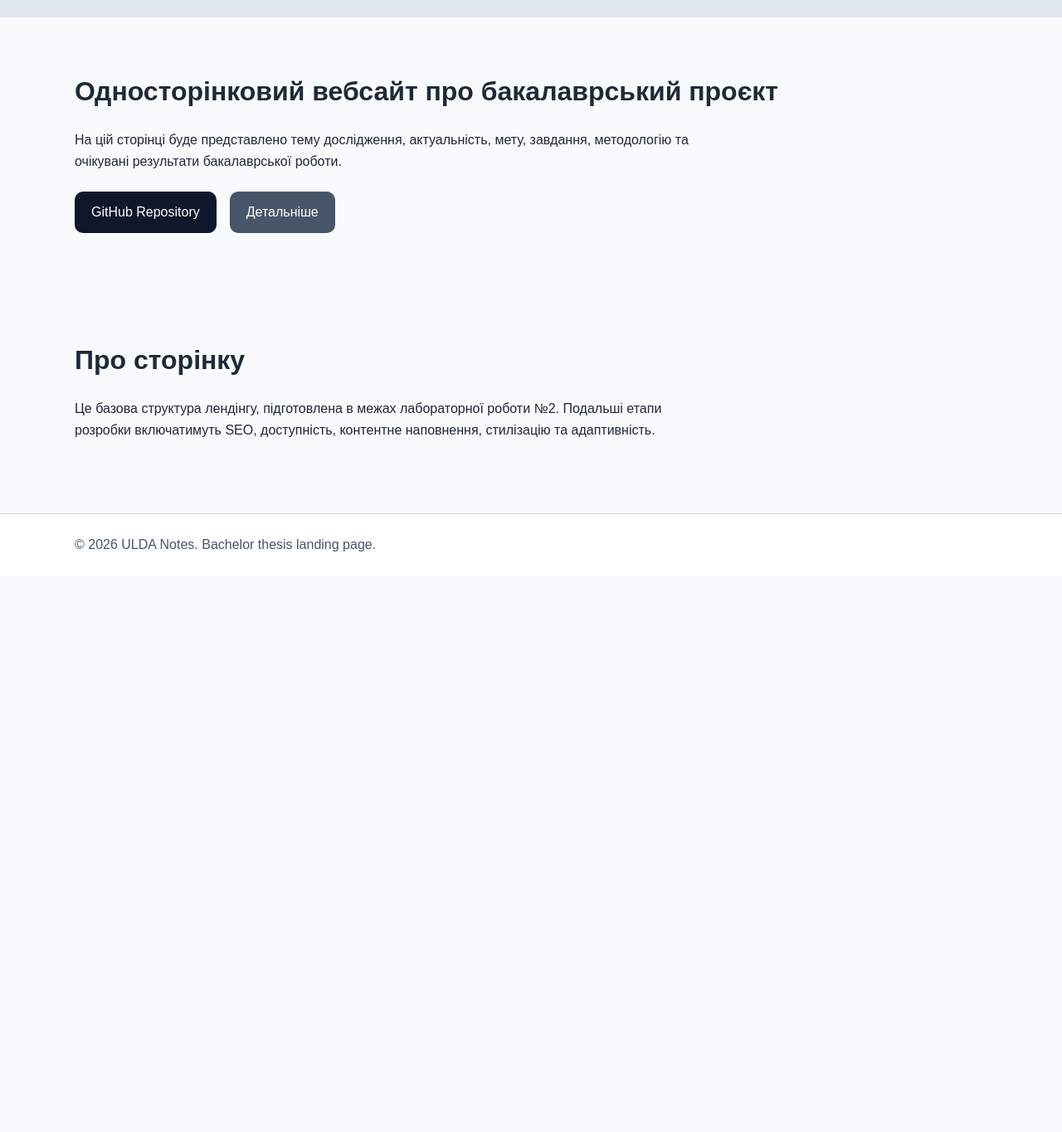
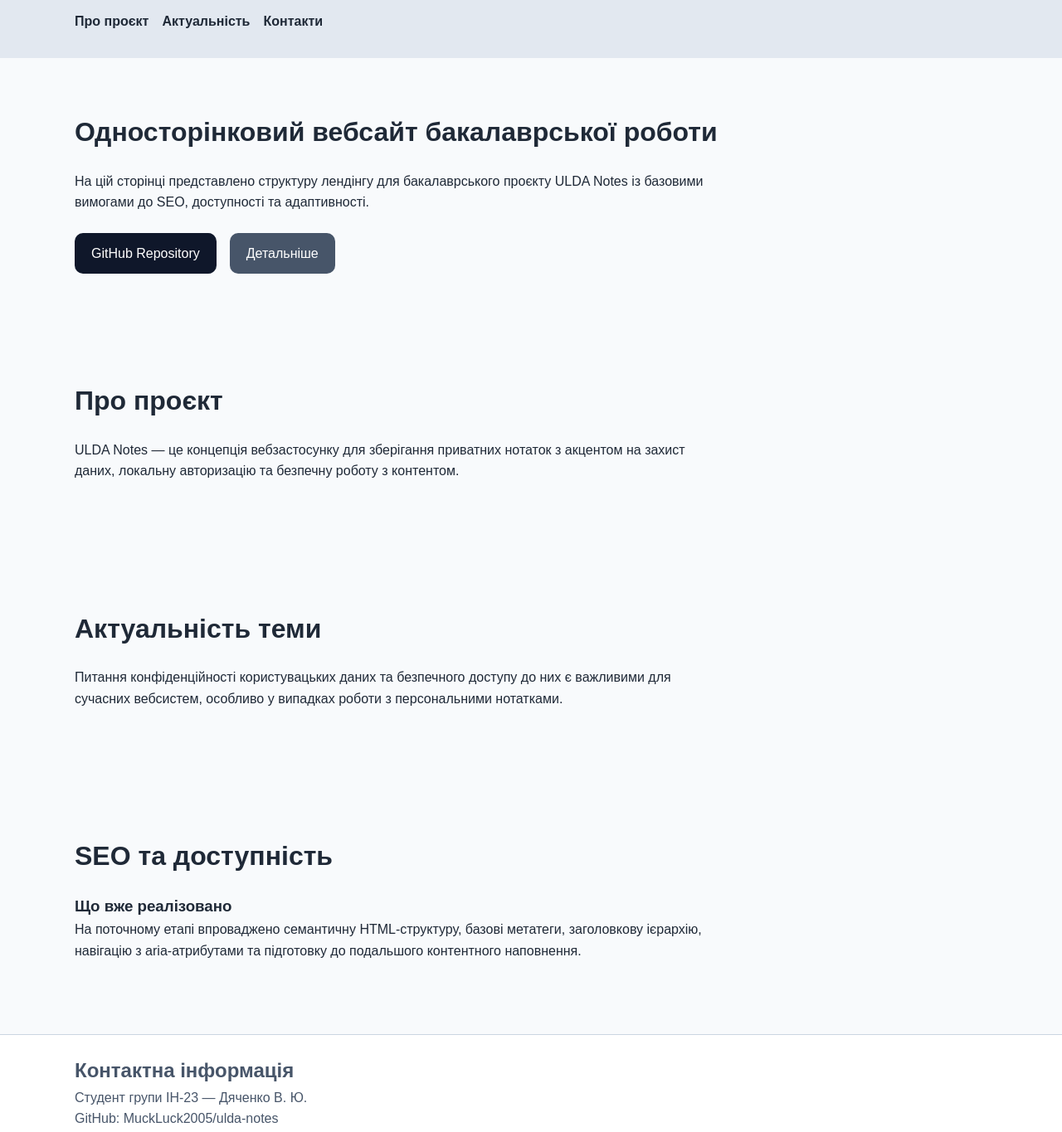
Before and after one commit to MuckLuck2005/ulda-notes, a plain HTML site: page index.html in a window 1280 px wide. Shown: the part 260-1625 px from the top of the page at 83% size. Before the commit the page ends 954 px from the top, so only its background shows below. Drawn offline with Linux system fonts and the light colour scheme.

Commit message:
Improve semantic HTML structure and heading hierarchy

```diff
--- a/css/style.css
+++ b/css/style.css
@@ -125,3 +125,33 @@ select {
         font-size: 16px;
     }
 }
+
+.skip-link {
+    position: absolute;
+    top: -40px;
+    left: 16px;
+    background: #0f172a;
+    color: #ffffff;
+    padding: 10px 14px;
+    border-radius: 8px;
+    z-index: 1000;
+}
+
+.skip-link:focus {
+    top: 16px;
+}
+
+.main-nav {
+    margin-top: 24px;
+}
+
+.nav-list {
+    list-style: none;
+    display: flex;
+    gap: 16px;
+    flex-wrap: wrap;
+}
+
+.nav-list a {
+    font-weight: 600;
+}
--- a/index.html
+++ b/index.html
@@ -9,18 +9,23 @@
     <meta name="author" content="В. Ю. Дяченко">
     <meta name="robots" content="index, follow">
 
+    <link rel="canonical" href="https://muckluck2005.github.io/ulda-notes/">
+
     <meta property="og:title" content="ULDA Notes — Bachelor Thesis Landing Page">
     <meta property="og:description" content="Лендінг бакалаврської роботи про приватні нотатки, лінійну авторизацію без серверного стану та шифрування даних.">
     <meta property="og:type" content="website">
     <meta property="og:url" content="https://muckluck2005.github.io/ulda-notes/">
     <meta property="og:locale" content="uk_UA">
+    <meta property="og:site_name" content="ULDA Notes">
 
     <link rel="icon" type="image/svg+xml" href="assets/icons/favicon.svg">
     <link rel="manifest" href="site.webmanifest">
     <link rel="stylesheet" href="css/style.css">
 </head>
 <body>
-    <header class="site-header">
+    <a class="skip-link" href="#main-content">Перейти до основного вмісту</a>
+
+    <header class="site-header" role="banner">
         <div class="container">
             <p class="site-label">Bachelor Thesis Landing Page</p>
             <h1>ULDA Notes</h1>
@@ -28,44 +33,79 @@
                 Лендінг бакалаврської роботи про систему приватних нотаток
                 з лінійною авторизацією та захистом даних.
             </p>
+
+            <nav class="main-nav" aria-label="Основна навігація">
+                <ul class="nav-list">
+                    <li><a href="#about">Про проєкт</a></li>
+                    <li><a href="#relevance">Актуальність</a></li>
+                    <li><a href="#contacts">Контакти</a></li>
+                </ul>
+            </nav>
         </div>
     </header>
 
-    <main>
-        <section class="hero">
+    <main id="main-content">
+        <section class="hero" aria-labelledby="hero-title">
             <div class="container">
-                <h2>Односторінковий вебсайт про бакалаврський проєкт</h2>
+                <h2 id="hero-title">Односторінковий вебсайт бакалаврської роботи</h2>
                 <p>
-                    На цій сторінці буде представлено тему дослідження, актуальність,
-                    мету, завдання, методологію та очікувані результати бакалаврської роботи.
+                    На цій сторінці представлено структуру лендінгу для бакалаврського
+                    проєкту ULDA Notes із базовими вимогами до SEO, доступності та адаптивності.
                 </p>
 
                 <div class="hero-actions">
-                    <a class="button" href="https://github.com/MuckLuck2005/ulda-notes" target="_blank" rel="noopener noreferrer">
+                    <a class="button" href="https://github.com/MuckLuck2005/ulda-notes" target="_blank" rel="noopener noreferrer" aria-label="Відкрити репозиторій ULDA Notes на GitHub">
                         GitHub Repository
                     </a>
-                    <a class="button button-secondary" href="#about">
+                    <a class="button button-secondary" href="#about" aria-label="Перейти до секції про проєкт">
                         Детальніше
                     </a>
                 </div>
             </div>
         </section>
 
-        <section id="about" class="section">
+        <section id="about" class="section" aria-labelledby="about-title">
             <div class="container">
-                <h2>Про сторінку</h2>
+                <h2 id="about-title">Про проєкт</h2>
                 <p>
-                    Це базова структура лендінгу, підготовлена в межах лабораторної роботи №2.
-                    Подальші етапи розробки включатимуть SEO, доступність, контентне наповнення,
-                    стилізацію та адаптивність.
+                    ULDA Notes — це концепція вебзастосунку для зберігання приватних нотаток
+                    з акцентом на захист даних, локальну авторизацію та безпечну роботу з контентом.
+                </p>
+            </div>
+        </section>
+
+        <section id="relevance" class="section" aria-labelledby="relevance-title">
+            <div class="container">
+                <h2 id="relevance-title">Актуальність теми</h2>
+                <p>
+                    Питання конфіденційності користувацьких даних та безпечного доступу до них
+                    є важливими для сучасних вебсистем, особливо у випадках роботи з персональними нотатками.
+                </p>
+            </div>
+        </section>
+
+        <section class="section" aria-labelledby="seo-a11y-title">
+            <div class="container">
+                <h2 id="seo-a11y-title">SEO та доступність</h2>
+                <h3>Що вже реалізовано</h3>
+                <p>
+                    На поточному етапі впроваджено семантичну HTML-структуру, базові метатеги,
+                    заголовкову ієрархію, навігацію з aria-атрибутами та підготовку до подальшого
+                    контентного наповнення.
                 </p>
             </div>
         </section>
     </main>
 
-    <footer class="site-footer">
+    <footer id="contacts" class="site-footer" aria-labelledby="contacts-title">
         <div class="container">
-            <p>© 2026 ULDA Notes. Bachelor thesis landing page.</p>
+            <h2 id="contacts-title">Контактна інформація</h2>
+            <p>Студент групи ІН-23 — Дяченко В. Ю.</p>
+            <p>
+                <a href="https://github.com/MuckLuck2005/ulda-notes" target="_blank" rel="noopener noreferrer" aria-label="Перейти до GitHub репозиторію проєкту">
+                    GitHub: MuckLuck2005/ulda-notes
+                </a>
+            </p>
         </div>
     </footer>
 
```
